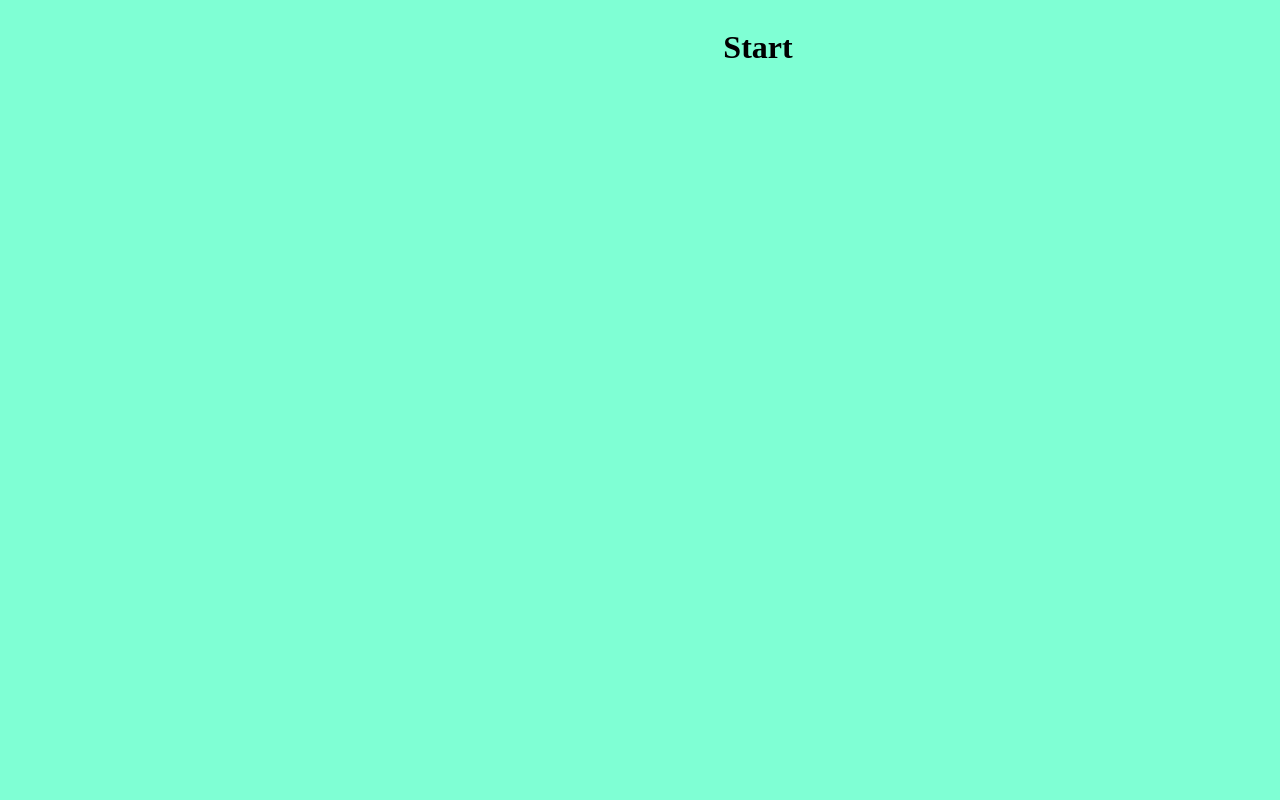
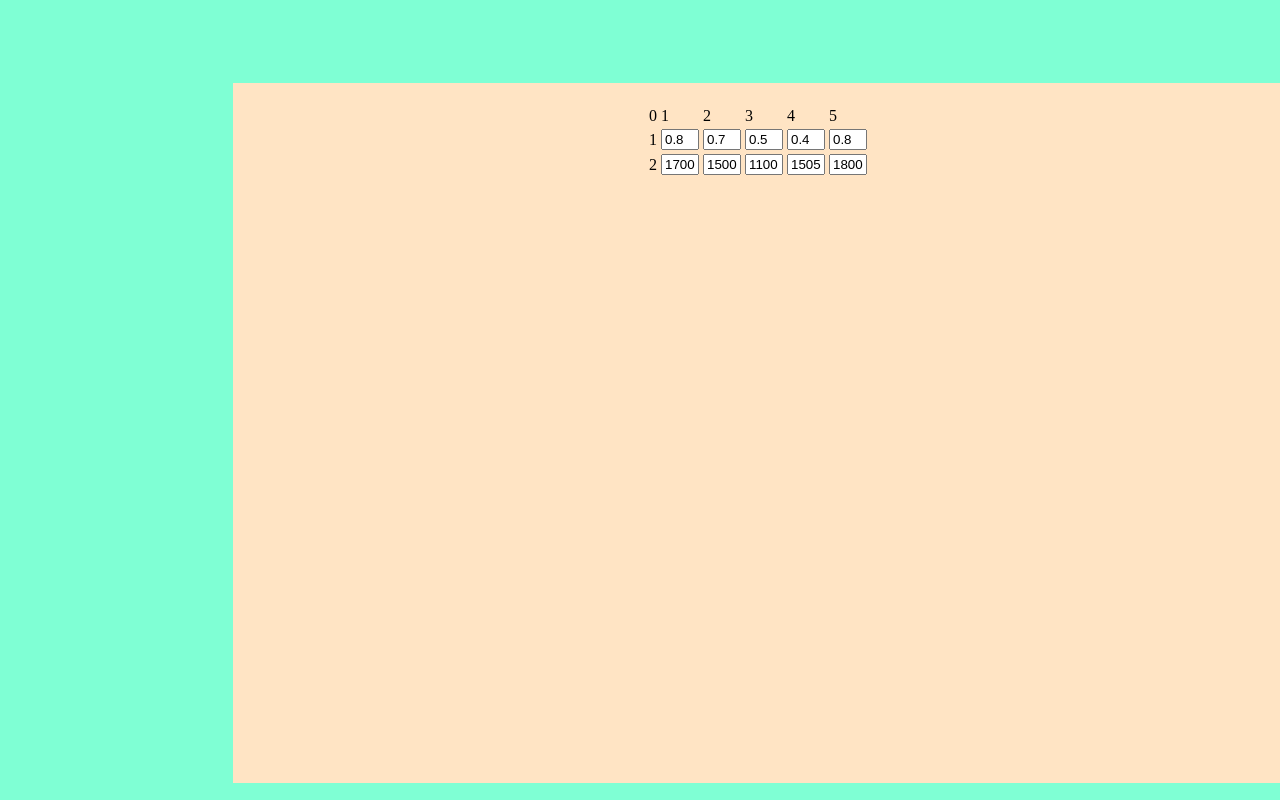
Before and after one commit to Dmitry-Tokarev-Azizyan/-Calculation-of-exotics-in-my-company, a plain HTML site: page index.html in a window 1280 px wide. Shown: the top 800 px of the page. Drawn offline with Linux system fonts and the light colour scheme.

Commit message:
Start of work_1

```diff
--- a/index.html
+++ b/index.html
@@ -7,6 +7,54 @@
     <link rel="stylesheet" href="style.css">
 </head>
 <body>
-<h1>Start</h1>
+    <div class="main">
+    <div class="table_1">
+        <table>
+            <tr>
+                <td>0</td>
+                <td>1</td>
+                <td>2</td>
+                <td>3</td>
+                <td>4</td>
+                <td>5</td>
+            </tr>
+            <tr>
+                <td>1</td>
+                <td><input type="text"
+                    id="weight_1"
+                    value="0.8"/></td>
+                <td><input type="text"
+                    id="weight_2"
+                    value="0.7"/></td>
+                <td><input type="text"
+                    id="weight_3"
+                    value="0.5"/></td>
+                <td><input type="text"
+                    id="weight_4"
+                    value="0.4"/></td>
+                <td><input type="text"
+                    id="weight_5"
+                    value="0.8"/></td>
+            </tr>
+            <tr>
+                <td>2</td>
+                <td><input type="text"
+                    id="MAX_1"
+                    value="1700"/></td>
+                <td><input type="text"
+                    id="MAX_2"
+                    value="1500"/></td>
+                <td><input type="text"
+                    id="MAX_3"
+                    value="1100"/></td>
+                <td><input type="text"
+                    id="MAX_4"
+                    value="1505"/></td>
+                <td><input type="text"
+                    id="MAX_5"
+                    value="1800"/></td>
+            </tr>
+        </table>
+    </div>
 </body>
 </html>
--- a/style.css
+++ b/style.css
@@ -5,3 +5,19 @@ body{
     background-color: aquamarine;
     min-width: 1500px;
     }
+    .main{
+        background-color: bisque;
+        width: 70%;
+        height: 700px;
+        margin-top: 5%;
+    }
+
+    input{
+        width: 30px;
+    }
+
+    .table_1{
+    margin-top: 2%;
+    display: flex;
+    justify-content: center;
+    }
```
